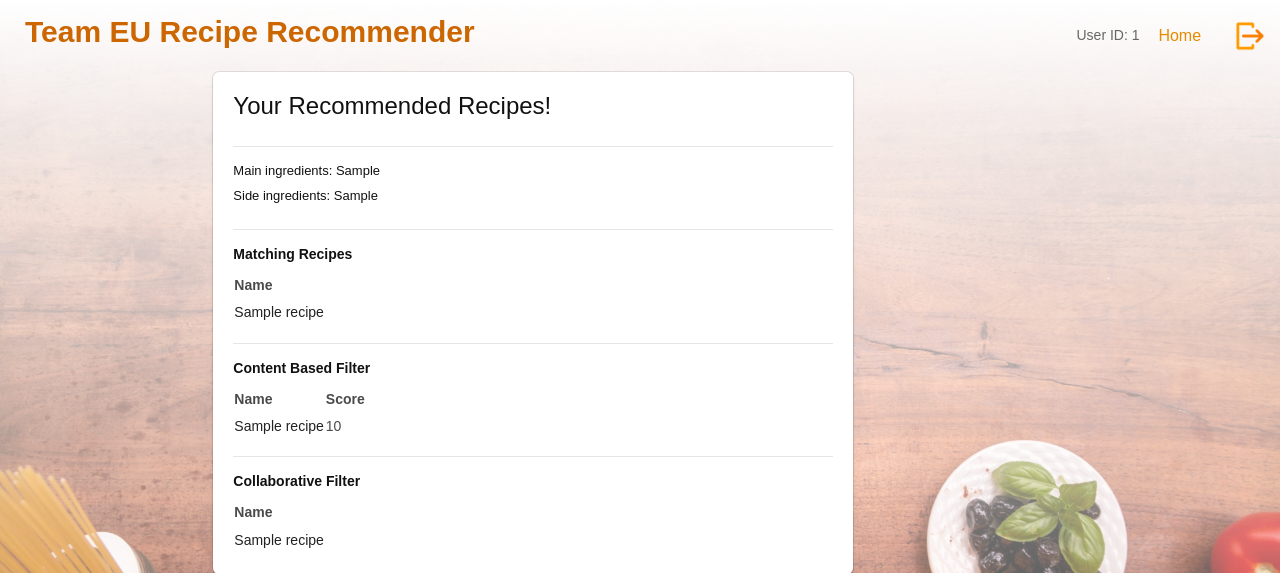
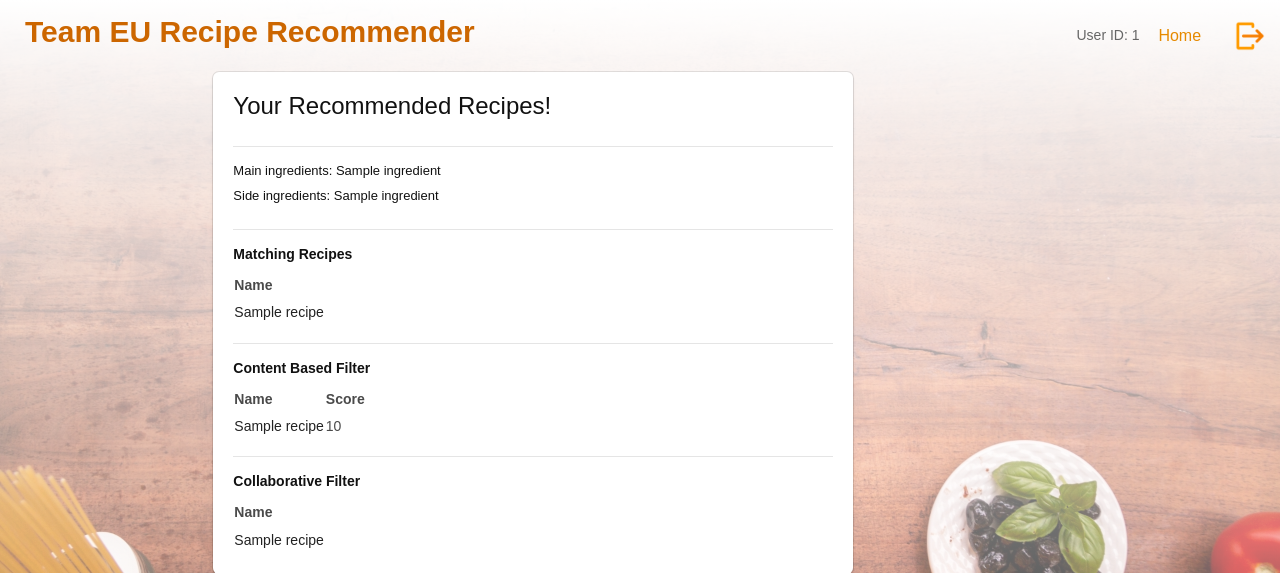
Before and after one commit to hljan/recipe-recommender, a Flask app: template RecipeApp/templates/text_search.html in a window 1280 px wide. Shown: the top 573 px of the page. Run offline with Flask 2, Linux system fonts and the light colour scheme; the template is opened without the code that fills it: most values are stand-ins (such as "Sample title", 1, 10 or a date in 2020); some libraries are stand-ins or nearby versions.

Commit message:
Modified text_search to have side ingredients and main ingredients

```diff
--- a/RecipeApp/templates/text_search.html
+++ b/RecipeApp/templates/text_search.html
@@ -18,8 +18,8 @@
     <div class="column is-6 is-offset-2 box">
                 <h1>Your Recommended Recipes!</h1>
                 <hr>
-                <h6>Main ingredients: {{ main_ingredients }}</h6>
-                <h6>Side ingredients: {{ side_ingredients }}</h6>
+                <h6>Main ingredients: {% for ingredient in main_ingredients %} {{ ingredient }} {% endfor %}</h6>
+                <h6>Side ingredients: {% for ingredient in side_ingredients %} {{ ingredient }} {% endfor %}</h6>
                 <hr>
                 <h5><strong>Matching Recipes</strong></h5>
                 <table>
```
